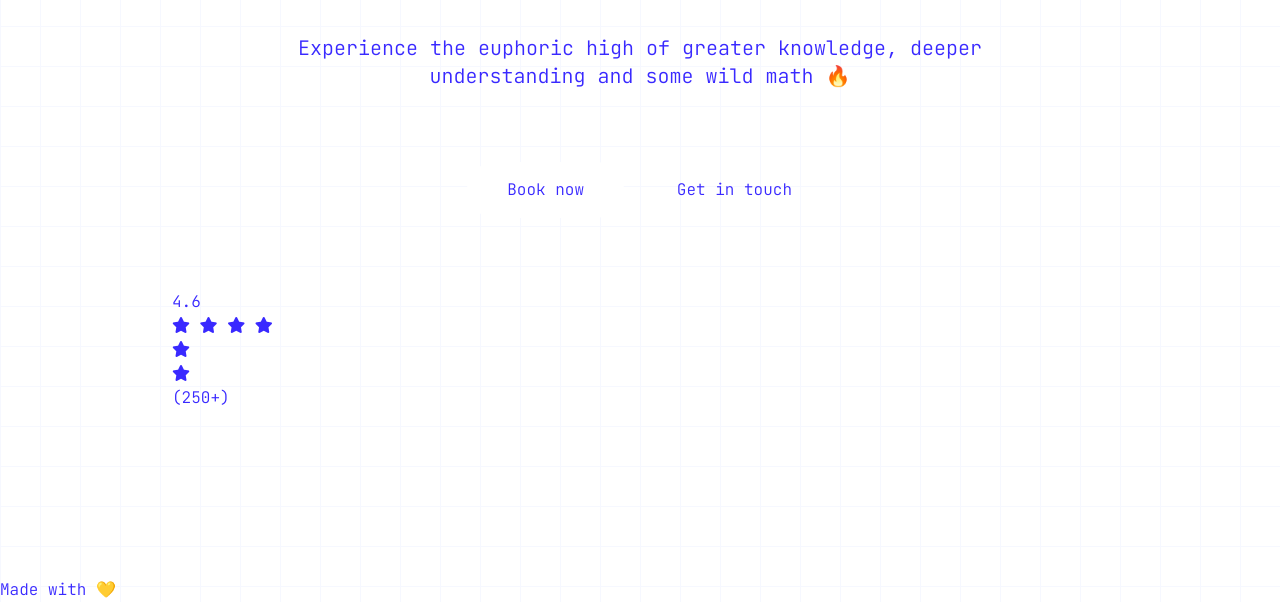
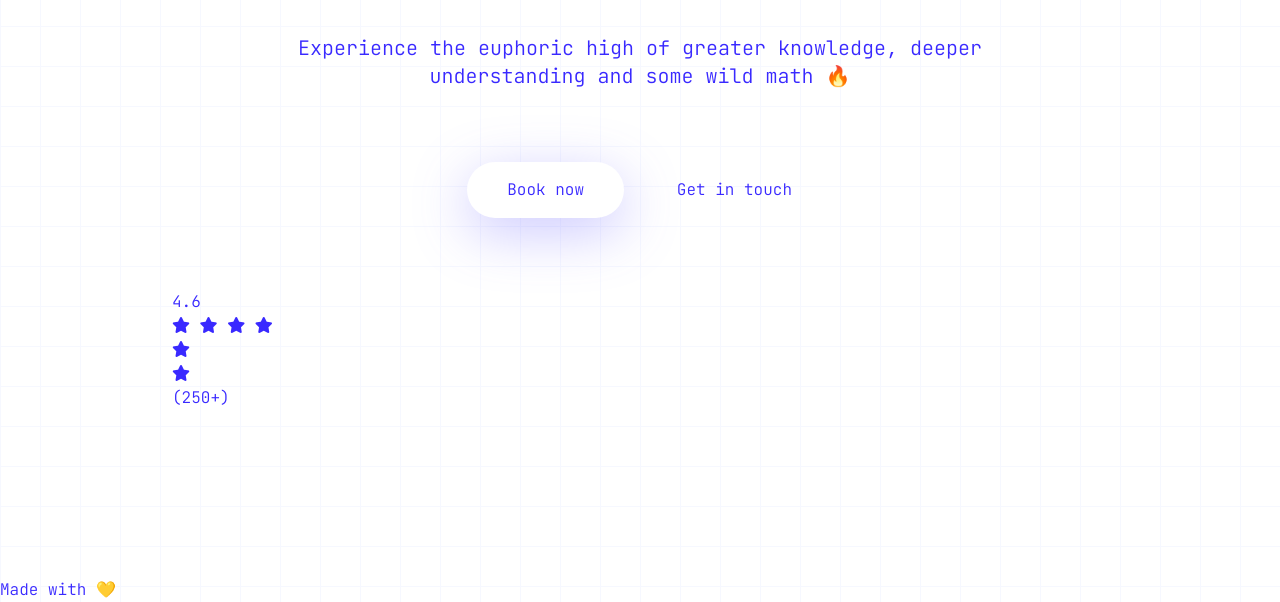
Before and after one commit to Davsan88/crystal-math, a website built with Vite: page index.html in a window 1280 px wide. Shown: the part 334-936 px from the top of the page. Built offline with nearby package versions, Linux system fonts and the light colour scheme.

Commit message:
Update index.html

```diff
--- a/index.html
+++ b/index.html
@@ -82,7 +82,7 @@
         Experience the euphoric high
         of greater knowledge, deeper understanding and some wild math 🔥 </p>
       <div class="grid grid-cols-1 sm:grid-cols-2 gap-4 sm:gap-8 sm:w-fit sm:mx-auto py-4">
-        <button class="px-6 py-3 lightShadow sm:px-10 sm:py-4 cursor-pointer rounded-full bg-white">
+        <button class="px-6 py-3 lightShadow sm:px-10 sm:py-4 cursor-pointer rounded-full bg-white blueShadow font-medium">
           <p>Book now</p>
         </button>
         <button>
```
